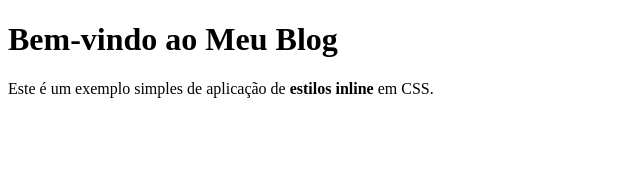
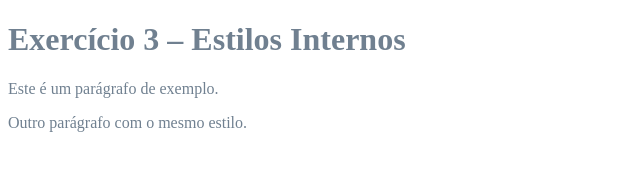
Before and after one commit to Letycia381/laboratorio-front-end, a plain HTML site: page desafio-css-interno/index.html in a window 1280 px wide. Shown: the whole page, without its empty margins (0-640 px from the left). Drawn offline with Linux system fonts and the light colour scheme.

Commit message:
desafio1

```diff
--- a/desafio-css-interno/index.html
+++ b/desafio-css-interno/index.html
@@ -1,15 +1,27 @@
 <!DOCTYPE html>
 <html lang="pt-BR">
-    <head>
-        <meta charset="UTF-8">
-        <meta name="viewport" content="width=device-width, initial-scale=1.0">
-        <title>Desafio 1 – Estilos Inline</title>
-    </head>
-    <body>
-        <!-- Aqui aplicamos os estilos diretamente na tag h1 -->
-        <h1>
-            Bem-vindo ao Meu Blog
-        </h1>
-        <p>Este é um exemplo simples de aplicação de <strong>estilos inline</strong> em CSS.</p>
-    </body>
+<head>
+  <meta charset="UTF-8">
+  <title>Exercício 3 – Estilos Internos</title>
+
+  <!-- Aqui começa o CSS interno -->
+  <style>
+    /* Estamos selecionando o elemento <body> */
+    body {
+      color: slategray;      /* Cor do texto */
+      font-size: 16px;       /* Tamanho da fonte */
+    }
+  </style>
+  <!-- Aqui termina o CSS interno -->
+
+</head>
+<body>
+
+  <!-- Aqui começa o conteúdo visível da página -->
+  <h1>Exercício 3 – Estilos Internos</h1>
+
+  <p>Este é um parágrafo de exemplo.</p>
+  <p>Outro parágrafo com o mesmo estilo.</p>
+
+</body>
 </html>
```
